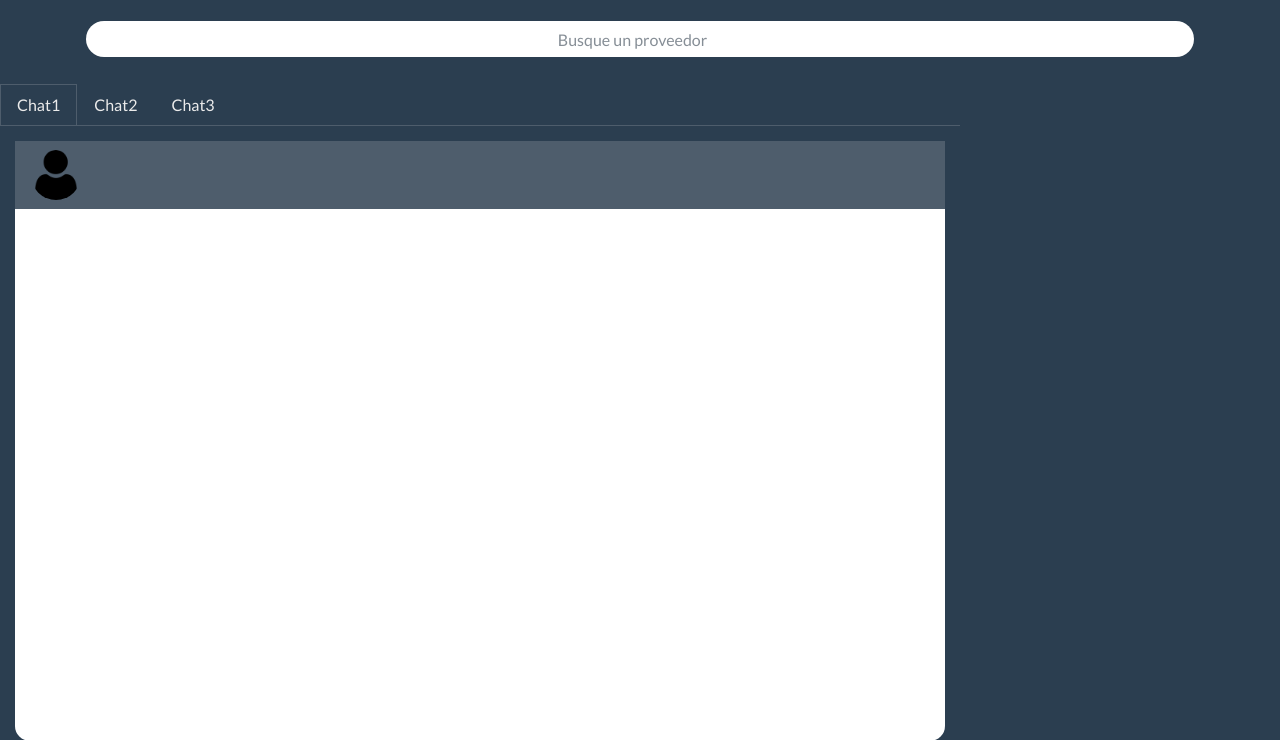
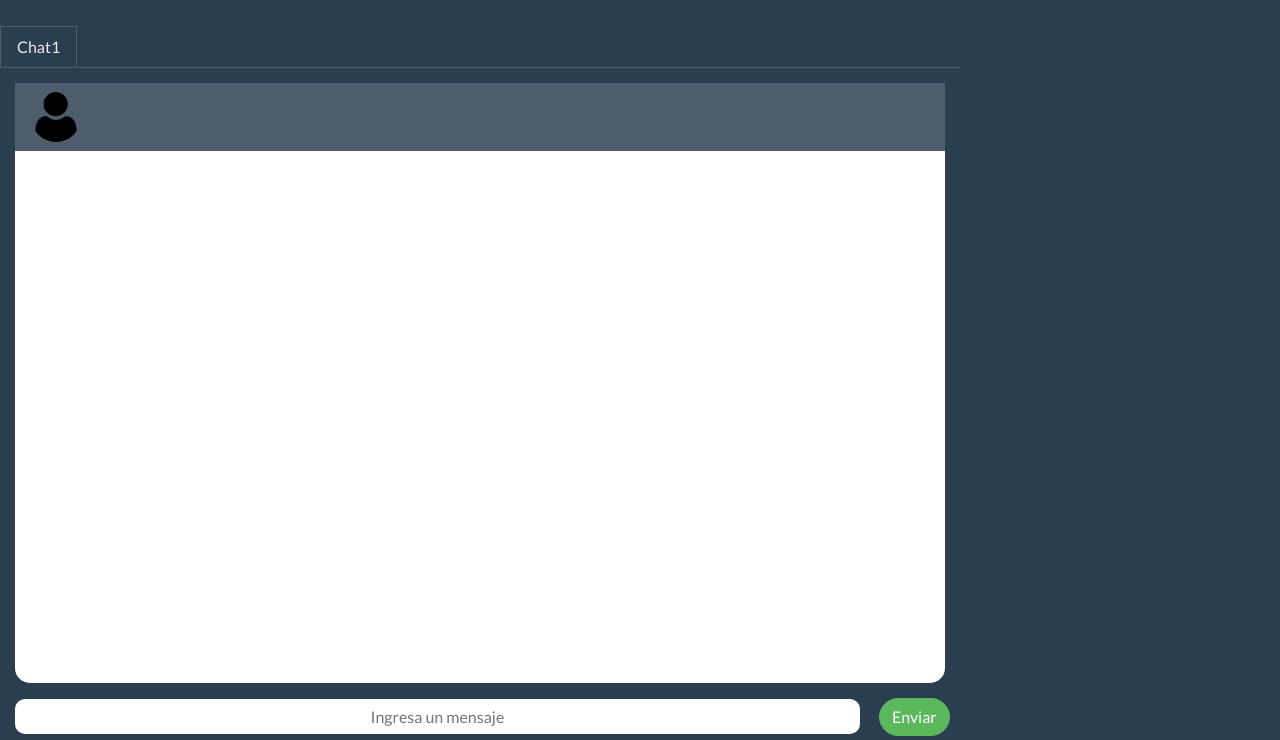
Before and after one commit to jddma/ChatWeb, a PHP site: template vista/ChatVista.php in a window 1280 px wide. Shown: the part 58-798 px from the top of the page. Run offline with PHP 8.4, Linux system fonts and the light colour scheme; the template is opened without the code that fills it, so the values that code supplies are empty; the visitor is signed in with stand-in values (Sample User, id 1); a stand-in replaces the project's code that opens the database connection.

Commit message:
Listo el pollo

```diff
--- a/css/ChatStyles.css
+++ b/css/ChatStyles.css
@@ -1,4 +1,3 @@
-
 button{
     margin-left: 15px;
     margin-right: 10px;
@@ -33,3 +32,36 @@ button{
     border-radius: 10px;
     border: none;
 }
+
+#table_container{
+    overflow-y: scroll;
+    max-height: 500px;
+}
+
+#table{
+    background-color: white;
+    width: 90%;
+    margin: auto;
+    margin-bottom: 15px;
+    font-size: 15px;
+    text-align: center;
+    border-collapse: collapse;
+    color: black;
+}
+
+td, th{
+    padding: 15px;
+}
+
+tr:nth-child(even){
+    background-color: #ddd;
+}
+
+tr:hover{
+    background-color: #369681;
+    color: white;
+}
+
+.my{
+    color:red;
+}
--- a/vista/ChatVista.php
+++ b/vista/ChatVista.php
@@ -14,7 +14,7 @@
 
 ?>
 <!DOCTYPE html>
-<html lang="es" onplay="recuperarMensajes()">
+<html lang="es">
     <head>
         <meta charset="UTF-8">
         <meta name="viewport" content="width=device-width, initial-scale=1.0">
@@ -34,22 +34,12 @@
             </ul>
         </nav>
         <div class="container container-sm">
-            <input class="form-control text-center rounded-pill" type="search" placeholder="Busque un proveedor" aria-label="Search">
         </div>
-
         <div class="chat">
             <ul class="nav nav-tabs" id="myTab" role="tablist">
                 <li class="nav-item">
                 <a class="nav-link active" id="home-tab" data-toggle="tab" href="#home" role="tab" aria-controls="home" aria-selected="true">Chat1</a>
-                </li>
-                <li class="nav-item">
-                <a class="nav-link" id="profile-tab" data-toggle="tab" href="#profile" role="tab" aria-controls="profile" aria-selected="false">Chat2</a>
-                </li>
-                <li class="nav-item">
-                <a class="nav-link" id="contact-tab" data-toggle="tab" href="#contact" role="tab" aria-controls="contact" aria-selected="false">Chat3</a>
-                </li>
             </ul>
-
             <div class="tab-content" id="myTabContent">
             <div class="tab-pane fade show active" id="home" role="tabpanel" aria-labelledby="home-tab">
                 <div>
@@ -57,13 +47,14 @@
                         <nav class="navbar navbar-dark bg-dark">
                             <a class="navbar-brand" href="#">
                                 <img class="profile" src="../img/perfil/default_photo.png" alt="">
-
                             </a>
                         </nav>
-                    <table>
-                        <tbody id="mensajes">
-                        </tbody>
-                    </table>
+                        <div id="table_container">
+                            <table id="table">
+                                <tbody id="mensajes">
+                                </tbody>
+                            </table>
+                        </div>
                     </div>
                     <form class="form-inline">
                         <input class="ingresoMensaje text-center" id="mensaje" type="text" placeholder="Ingresa un mensaje" autocomplete="off">
```
Also changed, not shown: js/ChatApp.js (+43 -0 lines).
